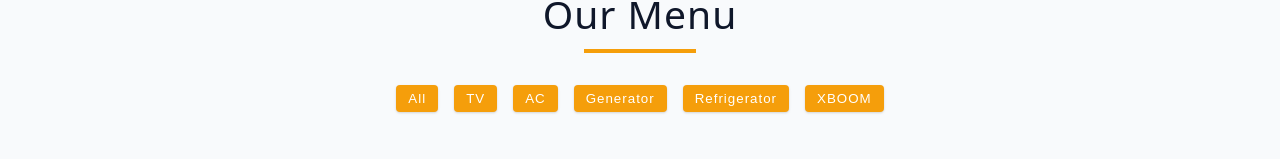
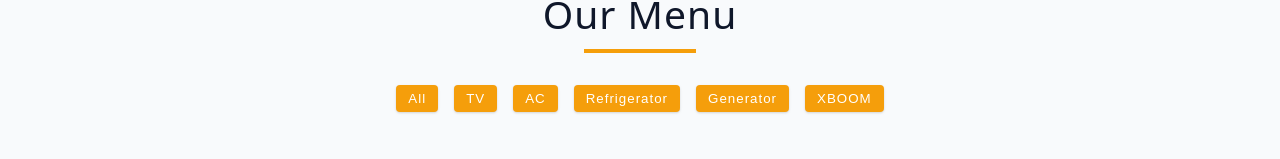
Before and after one commit to isaac844966/Menu, a React (Vite) app: page / in a window 1280 px wide. Shown: the part 641-800 px from the top of the page. Built offline with nearby package versions, Linux system fonts and the light colour scheme.

Commit message:
Update data.js

```diff
--- a/src/data.js
+++ b/src/data.js
@@ -51,14 +51,14 @@
     img: AC,
     desc: `I'm baby woke mlkshk wolf bitters live-edge blue bottle, hammock freegan copper mug whatever cold-pressed I'm baby woke mlkshk wolf bitters live-edge blue bottle, hammock freegan copper mug whatever cold-pressed `,
   },
-  // {
-  //   id: 3,
-  //   title: "TV",
-  //   category: "TV",
-  //   price: 15.99,
-  //   img: TV1,
-  //   desc: `I'm baby woke mlkshk wolf bitters live-edge blue bottle, hammock freegan copper mug whatever cold-pressed I'm baby woke mlkshk wolf bitters live-edge blue bottle, hammock freegan copper mug whatever cold-pressed `,
-  // },
+  {
+    id: 3,
+    title: "Refrigerator",
+    category: "Refrigerator",
+    price: 15.99,
+    img: Refrigerator5,
+    desc: `I'm baby woke mlkshk wolf bitters live-edge blue bottle, hammock freegan copper mug whatever cold-pressed I'm baby woke mlkshk wolf bitters live-edge blue bottle, hammock freegan copper mug whatever cold-pressed `,
+  },
   {
     id: 4,
     title: "Sumec Firman Gen",
```
